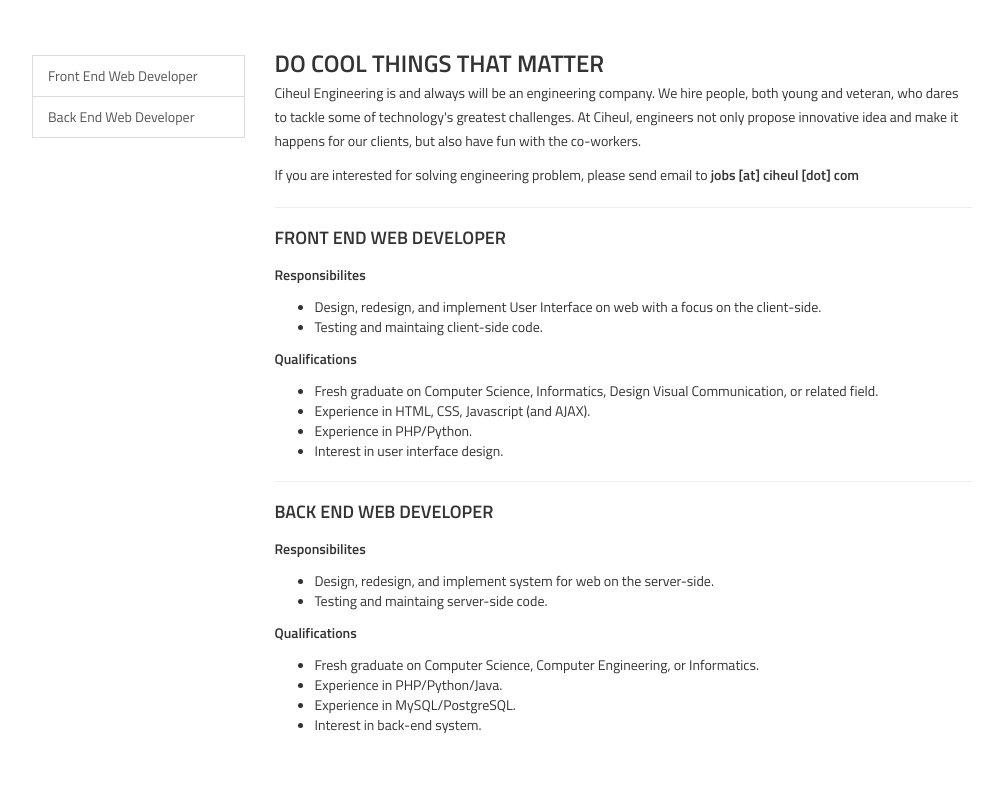
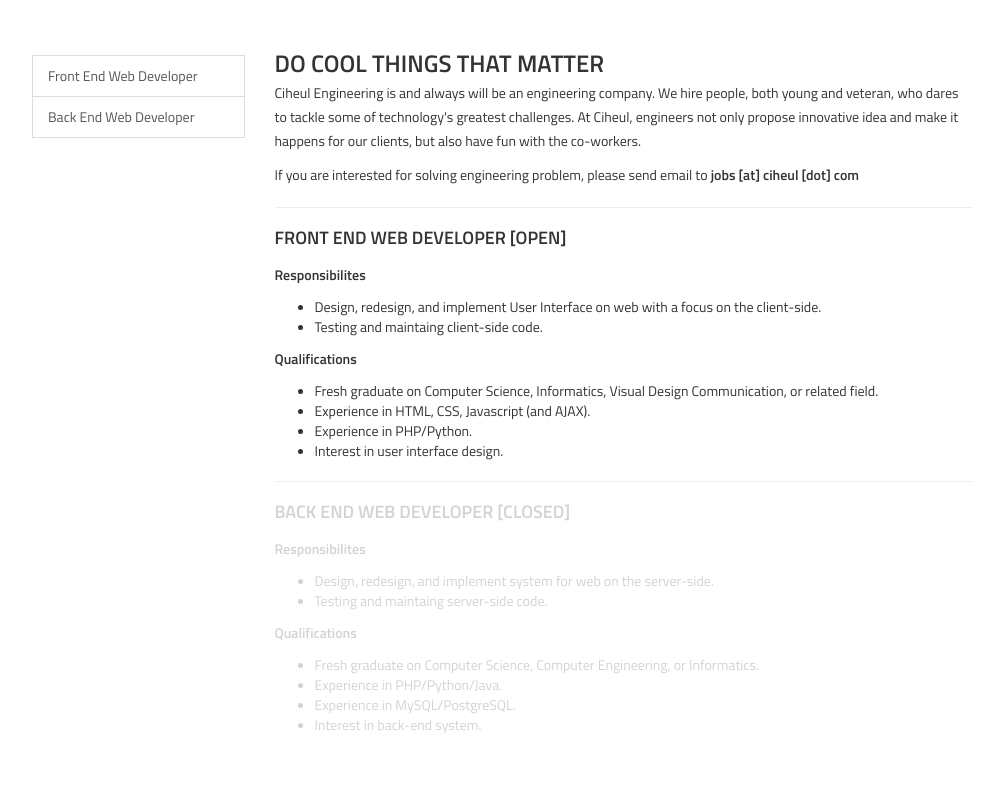
Before and after one commit to ciheul/ciheul, a Django app: template ciheul/home/templates/home/jobs.html in a window 1280 px wide. Shown: the part 80-885 px from the top of the page, without its empty margins (138-1141 px from the left). Run offline with Django 3.2, Linux system fonts and the light colour scheme; the template is opened without the code that fills it, so the values that code supplies are empty; some libraries are stand-ins or nearby versions.

Commit message:
update job

```diff
--- a/ciheul/home/templates/home/jobs.html
+++ b/ciheul/home/templates/home/jobs.html
@@ -30,7 +30,7 @@
             <p>If you are interested for solving engineering problem, please send email to <strong>jobs [at] ciheul [dot] com</strong></p>
             <hr>
 
-            <h6 id="job1" class="anchor-about">Front End Web Developer</h5>
+            <h6 id="job1" class="anchor-about">Front End Web Developer [OPEN]</h6>
             <div class="spacer" style="height:10px"></div>
             <p><strong>Responsibilites</strong></p>
             <ul>
@@ -39,7 +39,7 @@
             </ul>
             <p><strong>Qualifications</strong></p>
             <ul>
-              <li>Fresh graduate on Computer Science, Informatics, Design Visual Communication, or related field.</li>
+              <li>Fresh graduate on Computer Science, Informatics, Visual Design Communication, or related field.</li>
               <li>Experience in HTML, CSS, Javascript (and AJAX).</li>
               <li>Experience in PHP/Python.</li>
               <li>Interest in user interface design.</li>
@@ -47,7 +47,8 @@
 
             <hr>
 
-            <h6 id="job2" class="anchor-about">Back End Web Developer</h5>
+            <div style="color:lightgrey">
+            <h6 id="job2" class="anchor-about">Back End Web Developer [CLOSED]</h6>
             <div class="spacer" style="height:10px"></div>
             <p><strong>Responsibilites</strong></p>
             <ul>
@@ -61,6 +62,7 @@
               <li>Experience in MySQL/PostgreSQL.</li>
               <li>Interest in back-end system.</li>
             </ul>
+            </div>
         </div>
     </div>
 </div>
```
